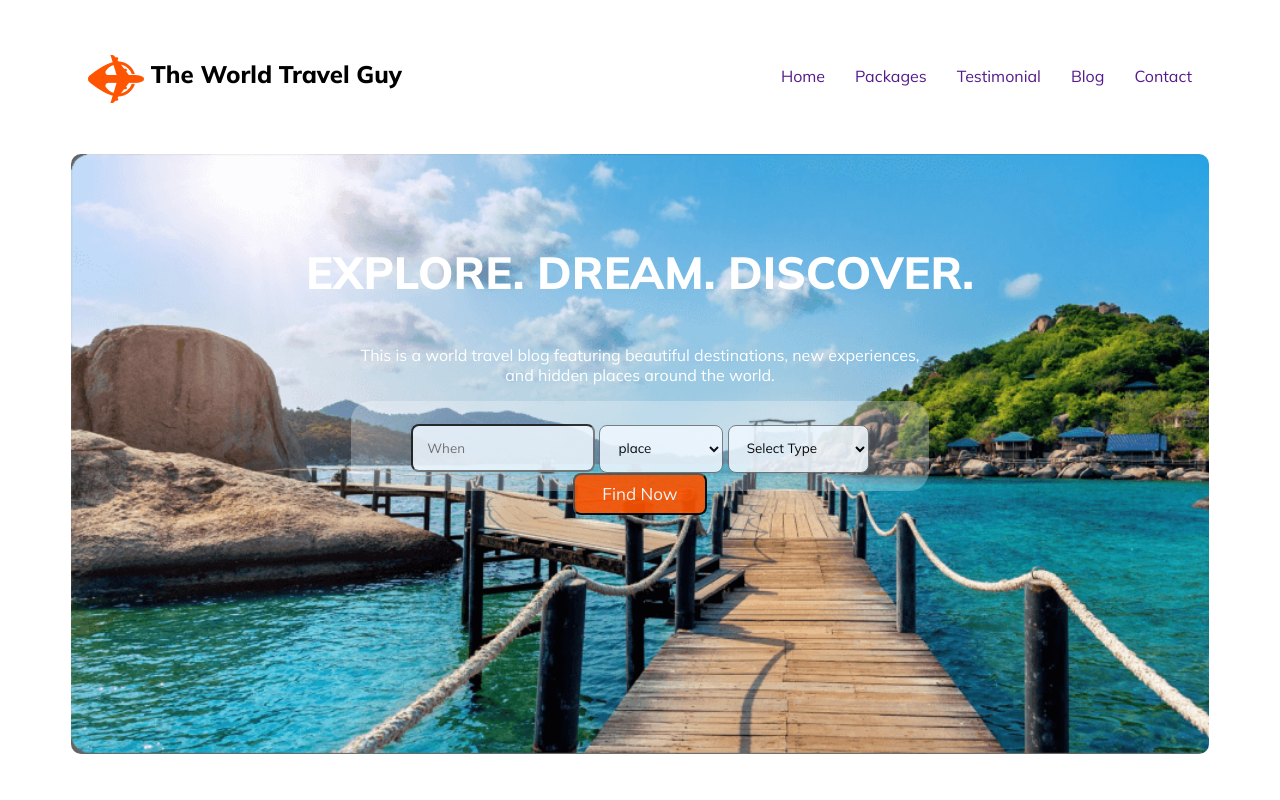
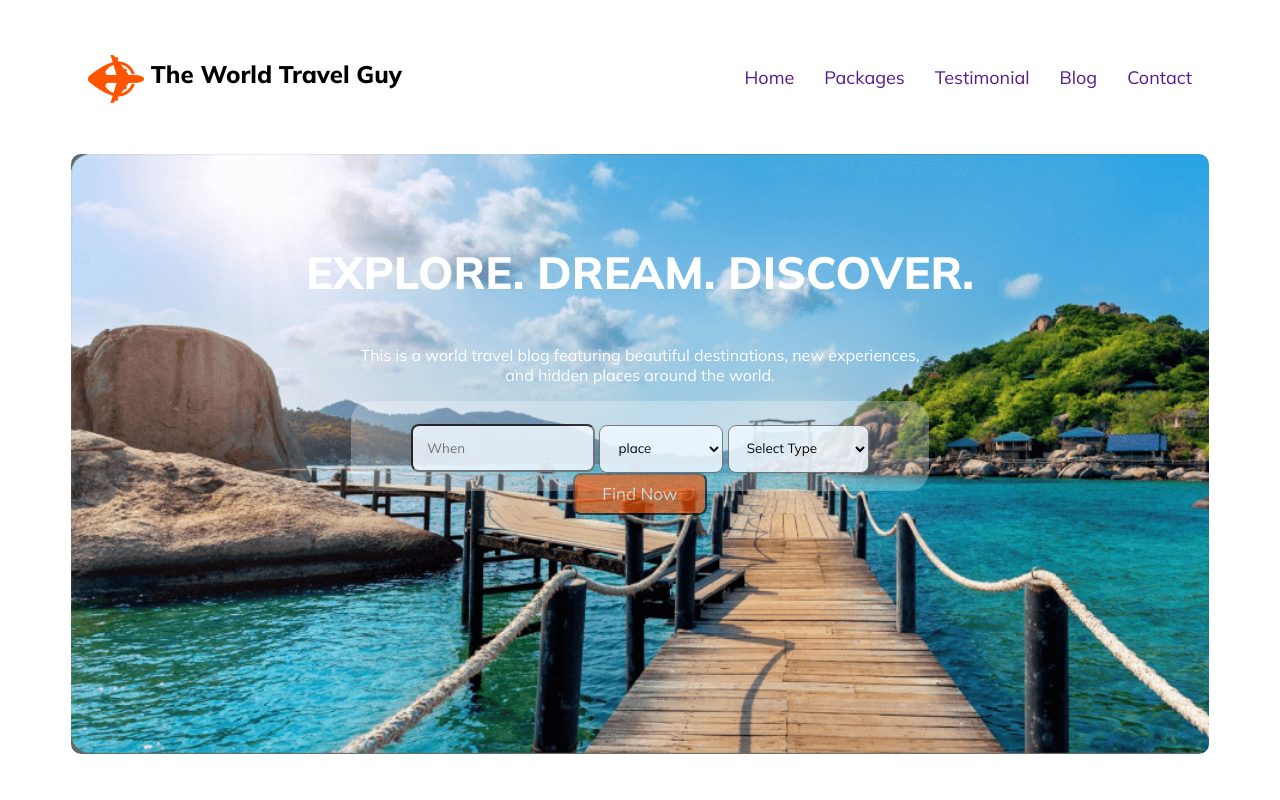
Before and after one commit to Tanzizul-Islam/Travel-mission, a plain HTML site: page index.html in a window 1280 px wide. In both pictures the pointer is over the button "Find Now". Shown: the top 800 px of the page. Drawn offline with Linux system fonts and the light colour scheme.

Commit message:
hover compete

```diff
--- a/style/travel.css
+++ b/style/travel.css
@@ -15,6 +15,12 @@
     color: #FFF;
     font-size: 17px;
 }
+.btn-primary:hover{
+    opacity: .7;
+}
+header nav ul a:hover{
+    color: red;
+}
 header nav{
     display: flex;
     justify-content: space-between;
@@ -27,6 +33,7 @@ header nav ul{
 }
 header nav ul li{
     padding-left: 30px;
+    font-size: 18px;
 }
 header nav ul a{
     text-decoration: none;
```
